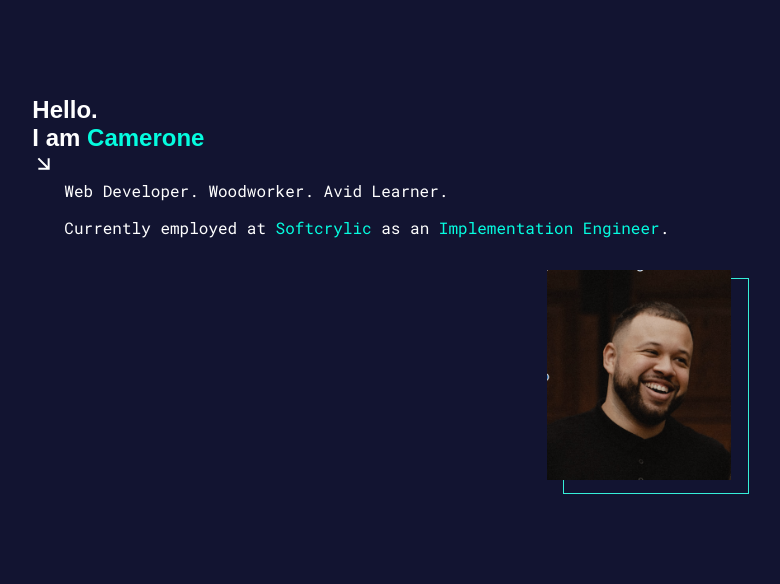
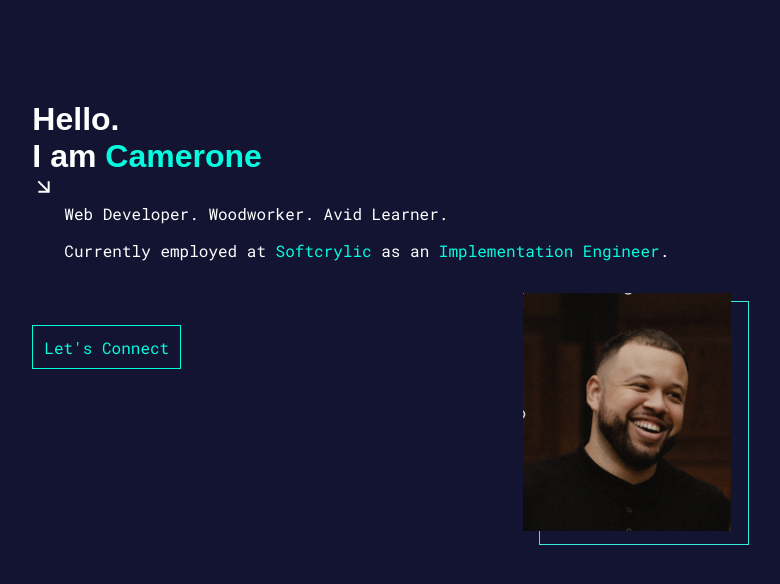
Before and after one commit to Cjstoney/portfolio_react, a React (Create React App) app: page / in a window 1280 px wide. Shown: the top 584 px of the page, without its empty margins (84-864 px from the left). Built offline with nearby package versions, Linux system fonts and the light colour scheme.

Commit message:
refactor: updating button

```diff
--- a/src/components/introduction/introduction.css
+++ b/src/components/introduction/introduction.css
@@ -13,12 +13,35 @@
   grid-column-start: 2;
   grid-column-end: 5;
 }
+.emailLink,
+.emailLink:hover {
+  align-self: start;
+  align-items: center;
+  color: var(--accent-color);
+  display: grid;
+  font-family: var(--accent-font);
+  grid-row: 3;
+  grid-column-start: 2;
+  height: 2rem;
+  justify-content: center;
+  justify-self: start;
+  margin-top: 3rem;
+  padding: 5px 11px;
+  text-decoration: none;
+  width: fit-content;
+}
+.emailLink:hover {
+  border: 2px solid var(--accent-color);
+}
+.emailLink {
+  border: 1px solid var(--accent-color);
+}
 
 .introduction {
   align-self: center;
   grid-row: 1;
   justify-self: start;
-  font-size: 1.5rem;
+  font-size: 2rem;
   margin-bottom: 0;
 }
 .small-text-container {
@@ -43,7 +66,7 @@
   justify-self: end;
   margin-top: 1rem;
   position: relative;
-  width: 11.5rem;
+  width: 13rem;
   z-index: 5;
 }
 .picture::after {
--- a/src/components/introduction/introduction.js
+++ b/src/components/introduction/introduction.js
@@ -19,6 +19,16 @@ const Introduction = () => {
           <span className="text-accent-color"> Implementation Engineer</span>.
         </p>
       </div>
+      <a
+        href="mailto:camjstoney@gmail.com?subject=Found your portfolio!"
+        className="emailLink"
+        id="directEmail"
+        target="_blank"
+        rel="noopener noreferrer"
+      >
+        Let's Connect
+      </a>
+
       <picture className="picture">
         <img
           src="/images/cameroneStoney.png"
```
Also changed, not shown: src/pages/construction/construction.css (+9 -10 lines).
